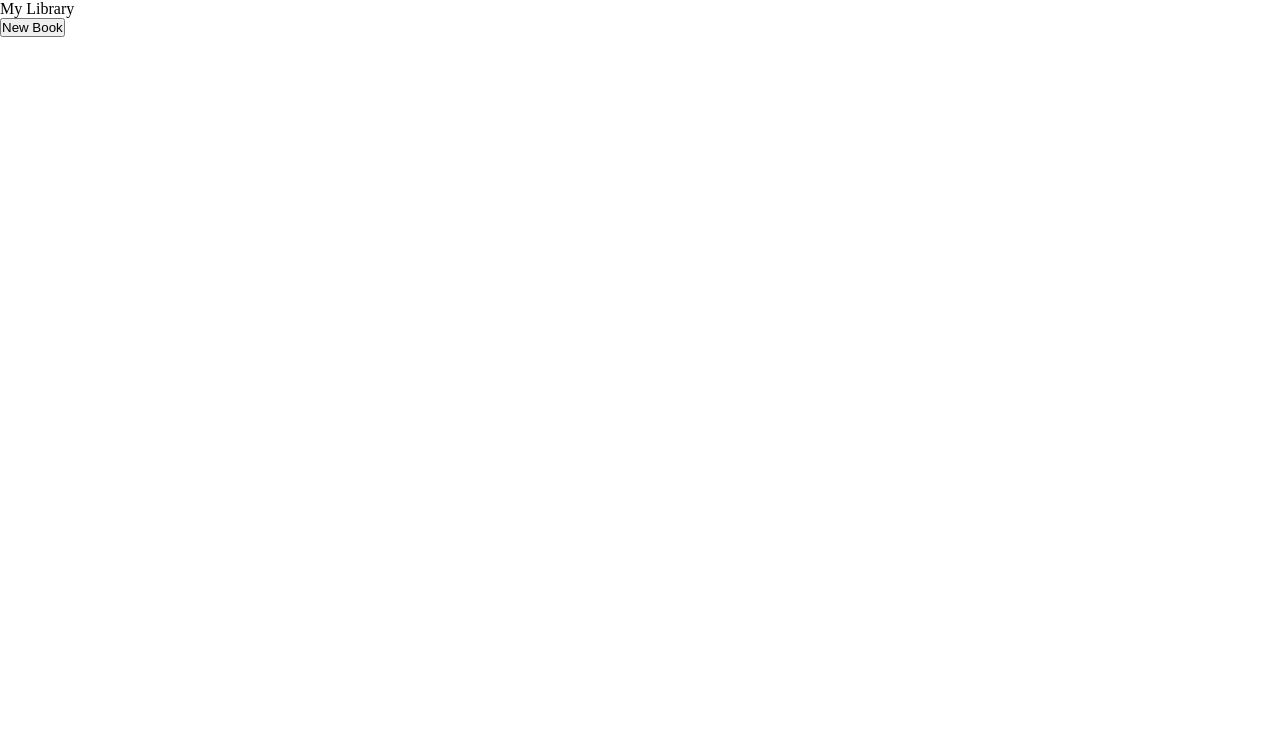
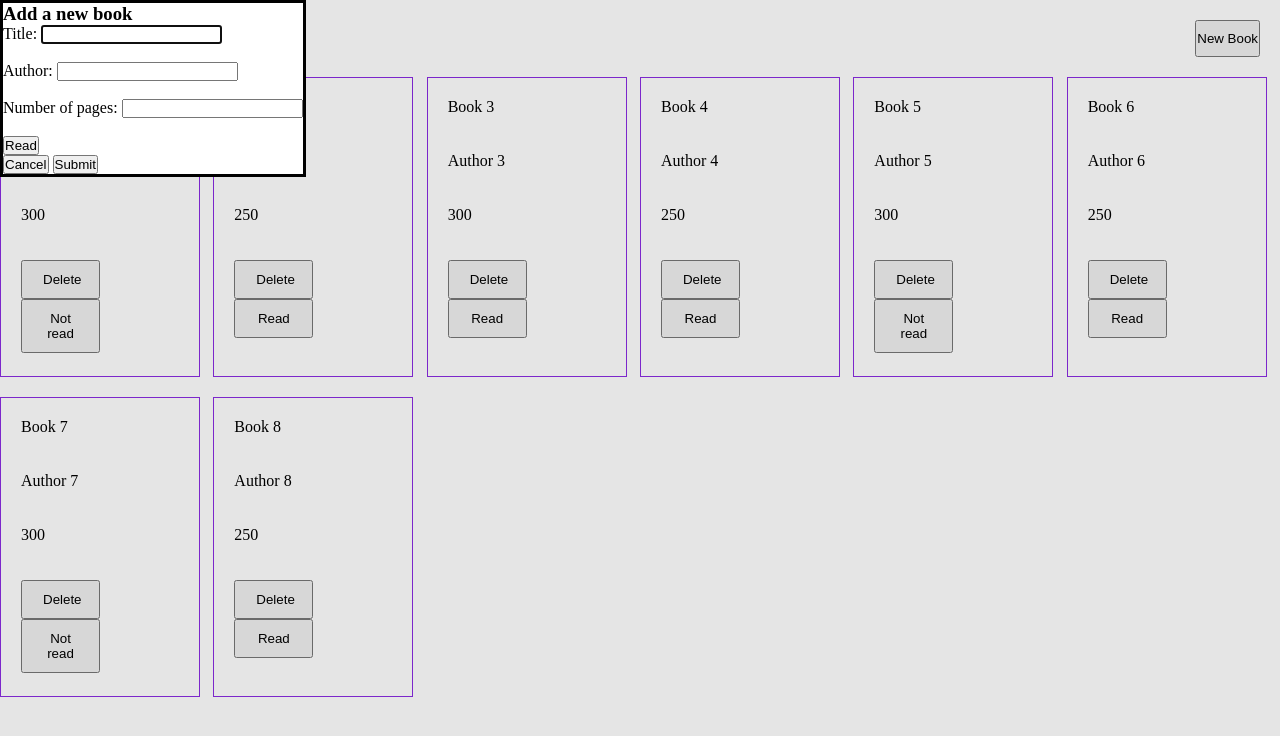
Before and after one commit to LeMo-s/Library, a plain HTML site: page index.html in a window 1280 px wide. Both pictures are taken after a click on the button "New Book". Drawn offline with Linux system fonts and the light colour scheme.

Commit message:
Add logic to delete buttonfor each card

```diff
--- a/index.html
+++ b/index.html
@@ -8,11 +8,10 @@
 </head>
 <body>
     <div class="title">
-        My Library
+        <h1>My Library</h1>
+        <button class="new-book">New Book</button>
     </div>
-    <div><button>New Book</button></div>
     <div class="library">
-
     </div>
     <script src="script.js"></script>
 </body>
--- a/script.js
+++ b/script.js
@@ -1,4 +1,13 @@
-const myLibrary = [];
+const myLibrary = [
+    { title: 'Book 1', author: 'Author 1', numPages: 300, status: 'Not read' },
+    { title: 'Book 2', author: 'Author 2', numPages: 250, status: 'Read' },
+    { title: 'Book 3', author: 'Author 3', numPages: 300, status: 'Read' },
+    { title: 'Book 4', author: 'Author 4', numPages: 250, status: 'Read' },
+    { title: 'Book 5', author: 'Author 5', numPages: 300, status: 'Not read' },
+    { title: 'Book 6', author: 'Author 6', numPages: 250, status: 'Read' },
+    { title: 'Book 7', author: 'Author 7', numPages: 300, status: 'Not read' },
+    { title: 'Book 8', author: 'Author 8', numPages: 250, status: 'Read' }
+];
 
 function Book(title, author, numPages, status) {
     this.title = title;
@@ -12,11 +21,116 @@ function addBookToLibrary(title, author, numPages, status) {
     myLibrary.push(book)
 };
 
-function displayBooks(library) {
-    for(let book of library) {
 
-    }
+const newBook = document.querySelector(".new-book");
+
+newBook.addEventListener('click', function() {
+    const dialog = document.createElement('dialog');
+
+    dialog.innerHTML = `
+    <form>
+        <h3>Add a new book</h3>
+        <label for="title">Title:</label>
+        <input type="text" id="title" name="title">
+        <br><br>
+        <label for="author">Author:</label>
+        <input type="text" id="author" name="author">
+        <br><br>
+        <label for="pages">Number of pages:</label>
+        <input type="number" id="pages" name="pages">
+        <br><br>
+        <button type='button' id="toggleButton" class="toggle-off">Read</button>
+        <menu>
+        <button value="cancel" class='closeModal'>Cancel</button>
+        <button value="submit" class='submit'>Submit</button>
+        </menu>
+    </form>`
+
+
+
+    const library = document.querySelector('.library');
+    library.appendChild(dialog);
+    dialog.showModal();
+
+    const toggleButton = document.getElementById('toggleButton');
+    toggleButton.addEventListener('click', function () {
+        if (toggleButton.classList.contains('toggle-off')) {
+          toggleButton.classList.remove('toggle-off');
+          toggleButton.classList.add('toggle-on');
+          toggleButton.textContent = 'Not read';
+        } else {
+          toggleButton.classList.remove('toggle-on');
+          toggleButton.classList.add('toggle-off');
+          toggleButton.textContent = 'Read';
+        }
+      });
+
+
+    const saveBook = document.querySelector('.submit');
+    saveBook.addEventListener('click', (event) => {
+        const bookTitle = document.querySelector('#title').value;
+        const bookAuthor = document.querySelector('#author').value;
+        const bookPages = document.querySelector('#pages').value;
+        const bookRead = document.querySelector('#toggleButton').textContent;
+
+        addBookToLibrary(bookTitle, bookAuthor, bookPages, bookRead);
+
+        console.log(myLibrary)
+        event.preventDefault();
+        dialog.close();
+        dialog.remove();
+        displayBooks(myLibrary)
+    })
+
+    const closeModal = document.querySelector('.closeModal');
+    closeModal.addEventListener('click', () => {
+        dialog.close();
+        dialog.remove()
+    })
+
+});
+
+function displayBooks(myLibrary) {
+
+    const library = document.querySelector('.library');
+    library.innerHTML = '';
+
+    myLibrary.forEach((book, index) => {
+        const card = document.createElement('div');
+        card.className = 'card';
+        card.innerHTML = `
+            <p >${book.title}</p>
+            <br><br>
+            <p>${book.author}</p>
+            <br><br>
+            <p>${book.numPages}</p>
+            <br><br>
+            <button type='button' class='delete-button'>Delete</button>
+            <button type='button' data-index="${index}" class="status-button">${book.status}</button>
+
+        `
+
+        library.appendChild(card);
+
+        const readButton = card.querySelector('.status-button');
+        readButton.addEventListener('click', () => {
+            if (myLibrary[readButton.dataset.index].status === 'Not read') {
+                myLibrary[readButton.dataset.index].status = 'Read'
+            } else {
+                myLibrary[readButton.dataset.index].status = 'Not read';
+            }
+
+            readButton.textContent = myLibrary[readButton.dataset.index].status;
+        });
+
+        const deleteButton = card.querySelector('.delete-button');
+        deleteButton.addEventListener('click', () => {
+            card.remove();
+            myLibrary.splice(index, 1);
+            console.log(myLibrary);
+            displayBooks(myLibrary)
+        });
+    })
 };
 
-addBookToLibrary("deded", "dedede", "dedede", "dededed")
-addBookToLibrary("frfrfr", "frfr", "frfrfr", "frfrfr")
+displayBooks(myLibrary)
--- a/style.css
+++ b/style.css
@@ -3,3 +3,28 @@
     padding: 0;
     box-sizing: border-box;
 }
+
+.card {
+    width: 200px;
+    height: 300px;
+    padding: 20px;
+    border: 1px solid blueviolet;
+}
+
+.card > button {
+   width: 50%;
+   padding: 10px 20px;
+
+}
+
+.title {
+    display: flex;
+    justify-content: space-between;
+    padding: 20px;
+}
+
+.library {
+    display: grid;
+    grid-template-columns: repeat(auto-fill, minmax(200px, 1fr));
+    row-gap: 20px;
+}
```
